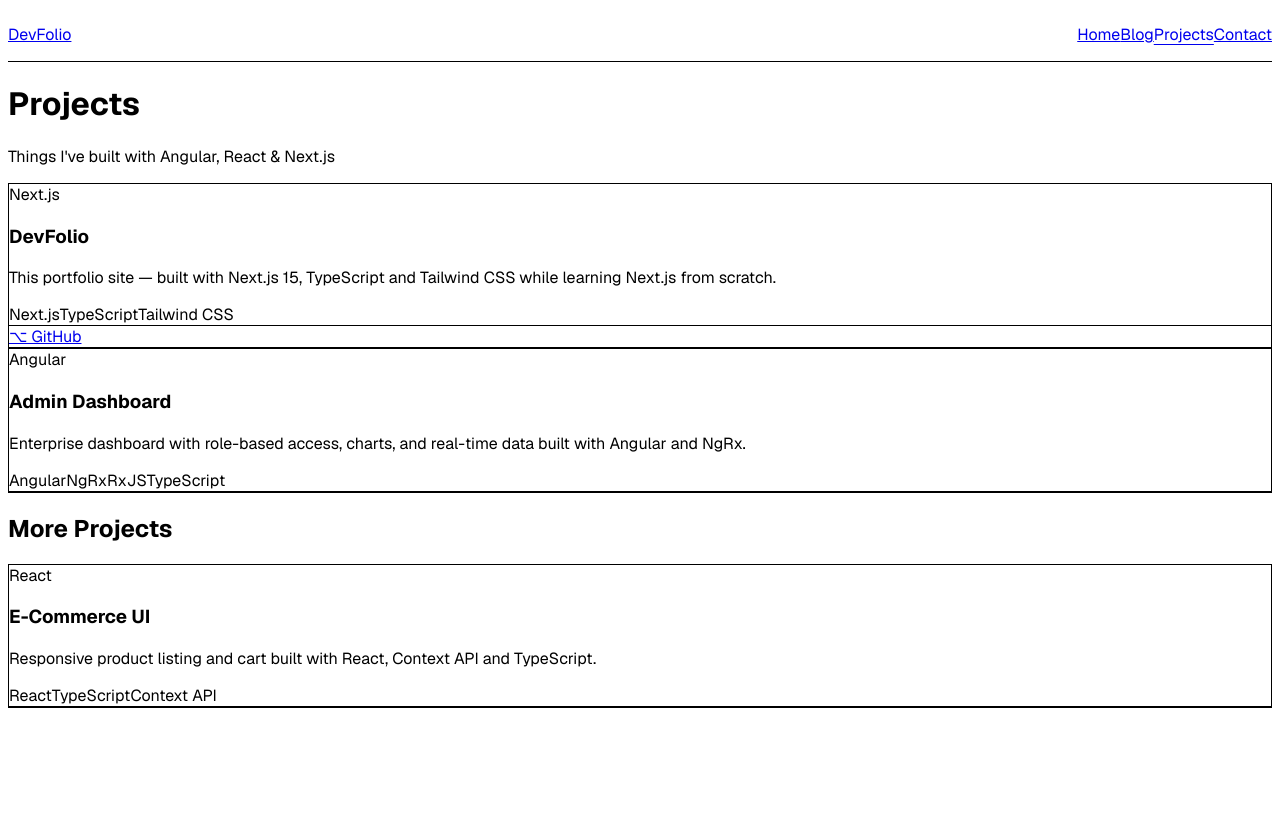
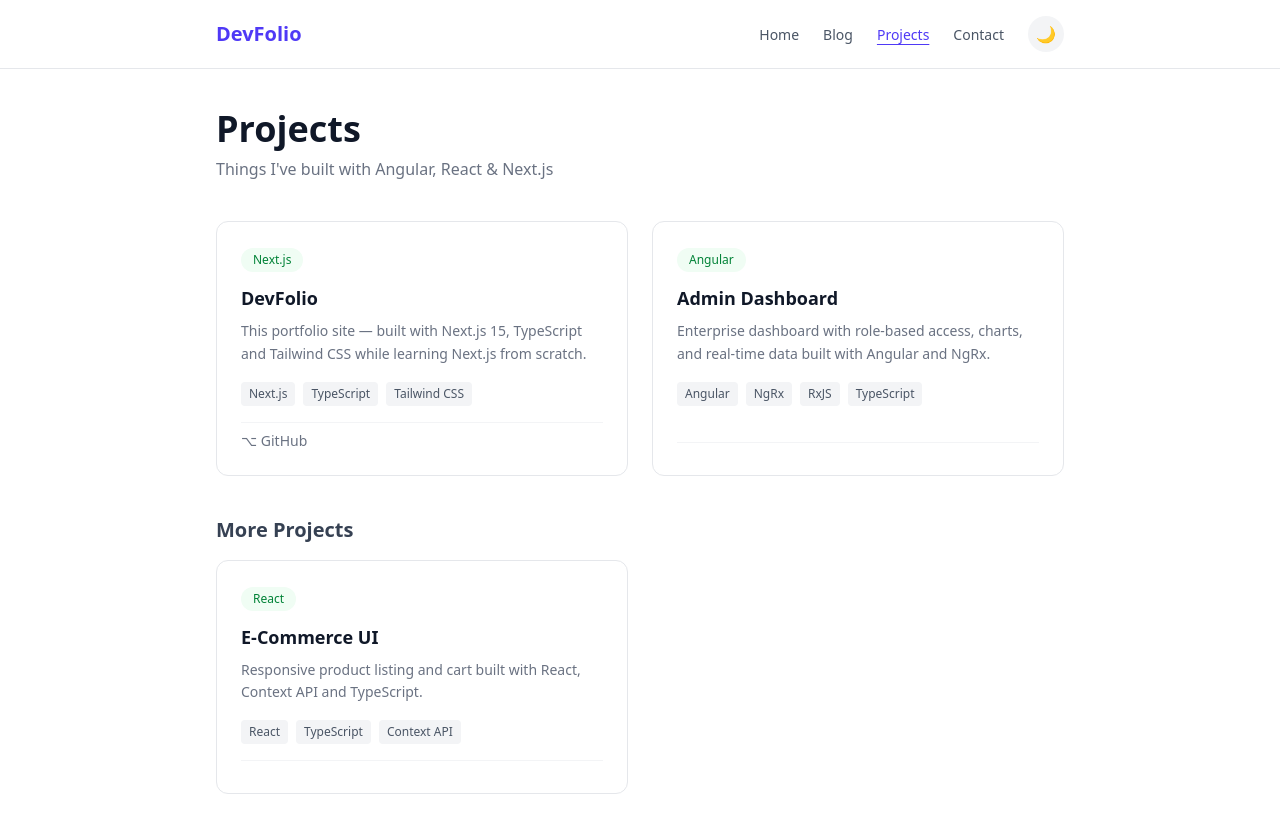
Before and after one commit to soni-k143/Devfolio, a Next.js app: page /projects in a window 1280 px wide. Before the commit the page ends 800 px from the top, so only its background shows below. Built offline with nearby package versions, Linux system fonts and the light colour scheme.

Commit message:
Dark mode with next-themes with tailwind v4

```diff
--- a/app/components/Navbar.tsx
+++ b/app/components/Navbar.tsx
@@ -1,18 +1,12 @@
-// 'use client' tells Next.js this component runs in the browser
-// We need this because we'll use usePathname (a browser hook)
-// Angular equivalent: every Angular component is "client" by default
 'use client';
 
 import Link from 'next/link';
 import { usePathname } from 'next/navigation';
+import { useTheme } from 'next-themes'; // ← add this
+import { useEffect, useState } from 'react'; // ← add this
 
-// TypeScript: define the shape of each nav link
-type NavLink = {
-  label: string;
-  href: string;
-};
+type NavLink = { label: string; href: string };
 
-// Our nav links array — we'll add pages as we build them
 const navLinks: NavLink[] = [
   { label: 'Home', href: '/' },
   { label: 'Blog', href: '/blog' },
@@ -21,29 +15,30 @@ const navLinks: NavLink[] = [
 ];
 
 export default function Navbar() {
-  // usePathname gives us the current URL path
-  // Angular equivalent: Router.url or ActivatedRoute
   const pathname = usePathname();
+  const { theme, setTheme } = useTheme();
+
+  // Prevent hydration mismatch on the icon
+  const [mounted, setMounted] = useState(false);
+  useEffect(() => setMounted(true), []);
 
   return (
-    <nav className="w-full border-b border-gray-200 bg-white sticky top-0 z-10">
+    <nav className="w-full border-b border-gray-200 dark:border-gray-800 bg-white dark:bg-gray-950 sticky top-0 z-10">
       <div className="max-w-4xl mx-auto px-6 py-4 flex items-center justify-between">
-
-{/*         // Logo / Brand name */}
-        <Link href="/" className="text-xl font-bold text-indigo-600">
+        <Link href="/" className="text-xl font-bold text-indigo-600 dark:text-indigo-400">
           DevFolio
         </Link>
 
-{/*         // Nav links */}
-       <ul className="flex items-center gap-8 list-none m-0 p-0">
+        <div className="flex items-center gap-6">
+          <ul className="flex items-center gap-6 list-none m-0 p-0">
             {navLinks.map((link) => (
               <li key={link.href}>
                 <Link
                   href={link.href}
                   className={`text-sm font-medium transition-colors ${
                     pathname === link.href
-                    ? 'text-indigo-600 underline underline-offset-4'
-                    : 'text-gray-600 hover:text-indigo-600'
+                      ? 'text-indigo-600 dark:text-indigo-400 underline underline-offset-4'
+                      : 'text-gray-600 dark:text-gray-400 hover:text-indigo-600 dark:hover:text-indigo-400'
                   }`}
                 >
                   {link.label}
@@ -51,6 +46,16 @@ export default function Navbar() {
               </li>
             ))}
           </ul>
+
+          {/* Theme toggle button */}
+          <button
+            onClick={() => setTheme(theme === 'dark' ? 'light' : 'dark')}
+            className="w-9 h-9 flex items-center justify-center rounded-full bg-gray-100 dark:bg-gray-800 hover:bg-gray-200 dark:hover:bg-gray-700 transition-colors text-base"
+            aria-label="Toggle theme"
+          >
+            {mounted ? (theme === 'dark' ? '☀️' : '🌙') : '🌙'}
+          </button>
+        </div>
       </div>
     </nav>
   );
--- a/app/components/ProjectCard.tsx
+++ b/app/components/ProjectCard.tsx
@@ -6,17 +6,19 @@ type ProjectCardProps = {
 
 export default function ProjectCard({ project }: ProjectCardProps) {
   return (
-    <div className="bg-white border border-gray-200 rounded-xl p-6 flex flex-col gap-4 hover:border-indigo-300 hover:shadow-sm transition-all">
+    <div className="bg-white dark:bg-gray-900 border border-gray-200 dark:border-gray-800 rounded-xl p-6 flex flex-col gap-4 hover:border-indigo-300 dark:hover:border-indigo-700 hover:shadow-sm transition-all">
+
+{/*     <div className="bg-white border border-gray-200 rounded-xl p-6 flex flex-col gap-4 hover:border-indigo-300 hover:shadow-sm transition-all"> */}
 
       {/* Top: tag + title + description */}
       <div>
         <span className="inline-block bg-green-50 text-green-700 text-xs px-3 py-1 rounded-full mb-3">
           {project.tag}
         </span>
-        <h3 className="text-lg font-semibold text-gray-900 mb-2">
+        <h3 className="text-lg font-semibold text-gray-900 dark:text-gray-100 mb-2">
           {project.title}
         </h3>
-        <p className="text-sm text-gray-500 leading-relaxed">
+        <p className="text-sm text-gray-500 dark:text-gray-400 leading-relaxed">
           {project.description}
         </p>
       </div>
@@ -26,7 +28,7 @@ export default function ProjectCard({ project }: ProjectCardProps) {
         {project.stack.map((tech) => (
           <span
             key={tech}
-            className="bg-gray-100 text-gray-600 text-xs px-2 py-1 rounded"
+            className="bg-gray-100 dark:bg-gray-800 text-gray-600 dark:text-gray-400 text-xs px-2 py-1 rounded"
           >
             {tech}
           </span>
@@ -34,7 +36,7 @@ export default function ProjectCard({ project }: ProjectCardProps) {
       </div>
 
       {/* Bottom: links */}
-      <div className="flex gap-4 mt-auto pt-2 border-t border-gray-100">
+      <div className="flex gap-4 mt-auto pt-2 border-t border-gray-100 dark:border-gray-800">
         {project.liveUrl !== '#' && (
           <a
             href={project.liveUrl}
--- /dev/null
+++ b/app/components/ThemeProvider.tsx
@@ -0,0 +1,15 @@
+'use client';
+
+import { ThemeProvider as NextThemesProvider } from 'next-themes';
+
+export default function ThemeProvider({
+  children,
+}: {
+  children: React.ReactNode;
+}) {
+  return (
+    <NextThemesProvider attribute="class" defaultTheme="system" enableSystem>
+      {children}
+    </NextThemesProvider>
+  );
+}
--- a/app/globals.css
+++ b/app/globals.css
@@ -1,4 +1,3 @@
-/* Keep only these 3 lines, delete the rest */
-@tailwind base;
-@tailwind components;
-@tailwind utilities;
+@import "tailwindcss";
+
+@custom-variant dark (&:where(.dark, .dark *));
--- a/app/layout.tsx
+++ b/app/layout.tsx
@@ -1,27 +1,23 @@
 import type { Metadata } from 'next';
-import { Geist } from 'next/font/google';
 import Navbar from './components/Navbar';
+import ThemeProvider from './components/ThemeProvider';
 import './globals.css';
-
-const geist = Geist({ subsets: ['latin'] });
 
 export const metadata: Metadata = {
   title: 'DevFolio',
   description: 'My developer portfolio and blog',
 };
 
-export default function RootLayout({
-  children,
-}: {
-  children: React.ReactNode;
-}) {
+export default function RootLayout({ children }: { children: React.ReactNode }) {
   return (
-    <html lang="en">
-      <body className={geist.className}>
-        <Navbar />
-        <main className="max-w-4xl mx-auto px-6 py-10">
-          {children}
-        </main>
+    <html lang="en" suppressHydrationWarning>
+      <body className="bg-white dark:bg-gray-950 text-gray-900 dark:text-gray-100 transition-colors">
+        <ThemeProvider>
+          <Navbar />
+          <main className="max-w-4xl mx-auto px-6 py-10">
+            {children}
+          </main>
+        </ThemeProvider>
       </body>
     </html>
   );
--- a/package.json
+++ b/package.json
@@ -10,6 +10,7 @@
   },
   "dependencies": {
     "next": "16.2.9",
+    "next-themes": "^0.4.6",
     "react": "19.2.4",
     "react-dom": "19.2.4"
   },
```
Also changed, not shown: 1 other file (tests, documents, lock files or other folders). Lines whose indentation alone changed are shown as unchanged.
